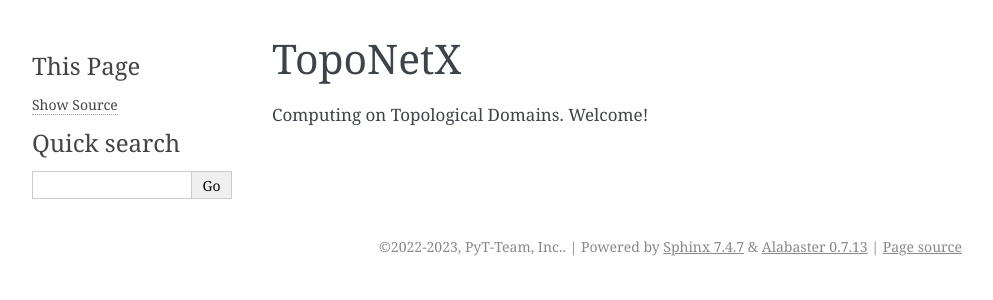
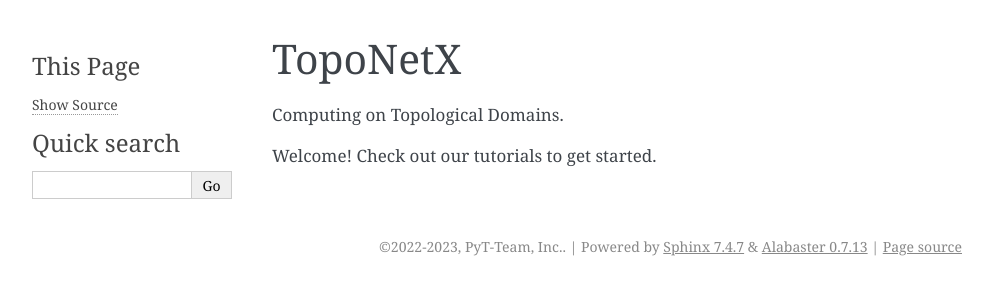
Before and after one commit to pyt-team/TopoNetX, a Sphinx documentation site: the page built from docs/index.rst, in a window 1280 px wide. Shown: the top 300 px of the page, without its empty margins (148-1141 px from the left). Built offline with Sphinx 7.4.7, drawn with Linux system fonts in a browser that asks for light colours.

Commit message:
Add tutorials to website

```diff
--- a/docs/index.rst
+++ b/docs/index.rst
@@ -1,4 +1,12 @@
 TopoNetX
 ========
 
-Computing on Topological Domains. Welcome!
+Computing on Topological Domains.
+
+Welcome! Check out our tutorials to get started.
+
+.. toctree::
+   :maxdepth: 1
+   :hidden:
+
+   tutorials/index
```
Also changed, not shown: docs/tutorials/index.rst (added, +11 -0 lines).
